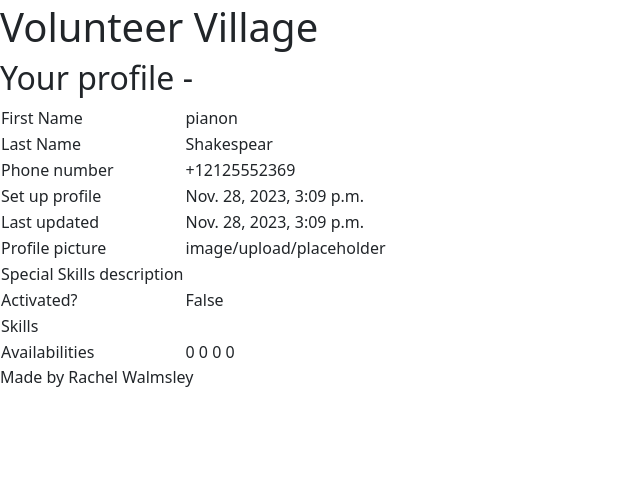
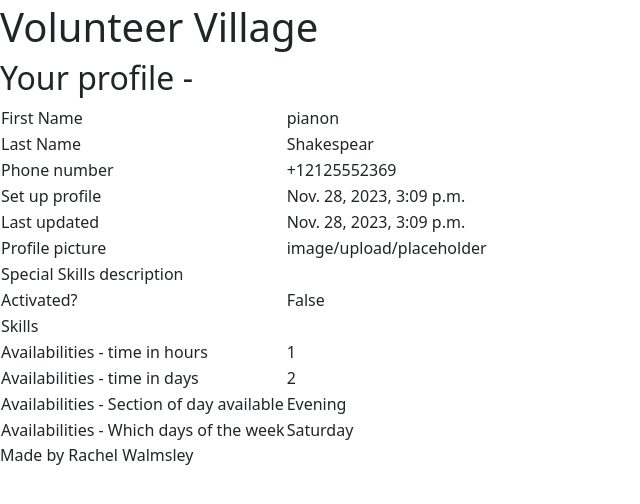
Before and after one commit to RachWalm/VolunteerVillage, a Django app: page /volunteer/read_profile in a window 1280 px wide. Shown: the part 125-629 px from the top of the page, without its empty margins (0-640 px from the left). Run offline with Django 4.2, Linux system fonts and the light colour scheme; data comes from the database, SQL or seed files in the repository.

Commit message:
Fix days and sections of days to read as string instead of integer on volunteer profile read

```diff
--- a/templates/volunteer/read_profile.html
+++ b/templates/volunteer/read_profile.html
@@ -48,12 +48,20 @@
     {% endfor %}
     {% for available in availabilities%}
     <tr>
-        <td>Availabilities</td>
-        <td>{{ available.time_length_hours }}
-            {{ available.time_length_days }}
-            {{ available.section_of_day}}
-            {{ available.day }}
-        </td>
+        <td>Availabilities - time in hours</td>
+        <td>{{ available.time_length_hours }}</td>
+    </tr>
+    <tr>
+        <td>Availabilities - time in days</td>
+        <td>{{ available.time_length_days }}
+    </tr>
+    <tr>
+        <td>Availabilities - Section of day available</td>
+        <td>{{ section_name }}</td>
+    </tr>
+    <tr>
+        <td>Availabilities - Which days of the week</td>
+        <td> {{ day_name }}</td>
     </tr>
     {% endfor %}
 </table>
--- a/volunteer/models.py
+++ b/volunteer/models.py
@@ -160,6 +160,6 @@ class TimePeriod(models.Model):
     #     """Get which parts of the day volunteer can be available"""
     #     return [self.section_of_day]
 
-    # def get_day(self):
-    #     """Get which day of the week the volunteer can be available"""
-    #     return [self.day]
+    def get_day(self):
+        """Get which day of the week the volunteer can be available"""
+        return 2 #dict(DAYS_OF_WEEK) #[self.day]
--- a/volunteer/views.py
+++ b/volunteer/views.py
@@ -2,7 +2,7 @@ from django.shortcuts import render, get_object_or_404, redirect
 from django.contrib.auth.models import User
 from django.views import generic, View
 from django.http import HttpResponseRedirect
-from .models import VolunteerProfile, Skills, TimePeriod
+from .models import VolunteerProfile, Skills, TimePeriod, DAYS_OF_WEEK, PART_OF_DAY
 from .forms import ProfileForm, SkillsForm, TimeForm
 # Create your views here.
 
@@ -16,11 +16,17 @@ def read_profile(request):
     people = VolunteerProfile.objects.filter(user_name_id='1').values()
     skills = Skills.objects.filter(user_name_id ='1').values()
     availabilities = TimePeriod.objects.filter(user_name_id ='1').values()
+    time = get_object_or_404(TimePeriod).day
+    section = get_object_or_404(TimePeriod).section_of_day
+    section_name = PART_OF_DAY[section][1]
+    day_name = DAYS_OF_WEEK[time][1]
     context = {
         'people': people,
         'skills':skills,
         'availabilities': availabilities,
-        'personlogged_in': personlogged_in
+        'personlogged_in': personlogged_in,
+        'day_name': day_name,
+        'section_name': section_name
     }
     return render(request, 'volunteer/read_profile.html', context)
 
```
Also changed, not shown: README.md, db.sqlite3.
